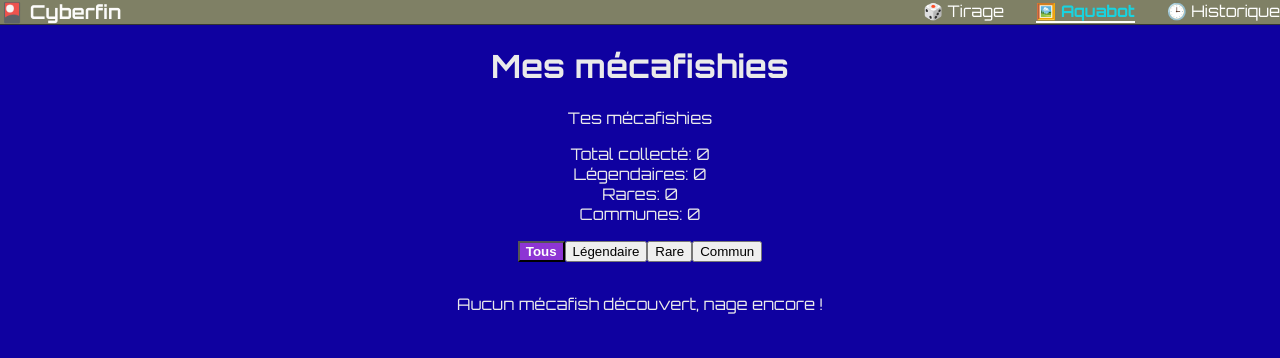
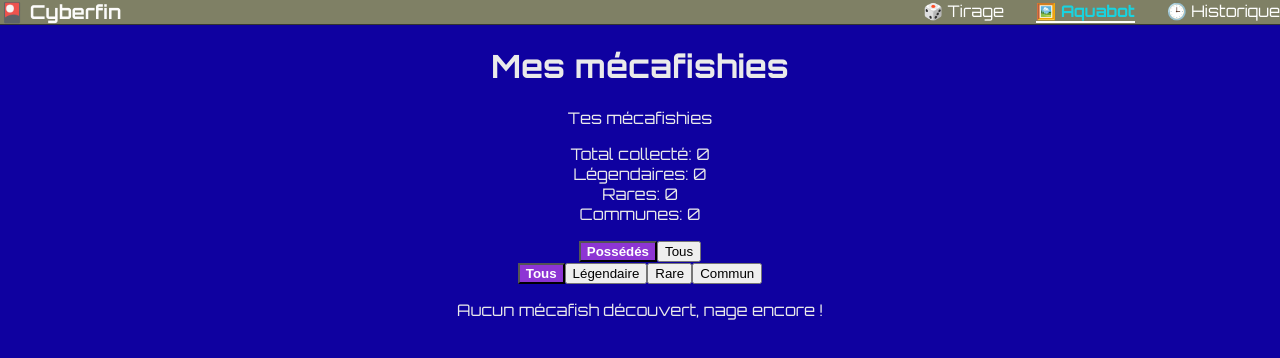
Before and after one commit to Evoli01/Cyberfin, a React (Vite) app: page /aquabot in a window 1280 px wide. Shown: the top 358 px of the page. Built offline with nearby package versions, Linux system fonts and the light colour scheme.

Commit message:
feat : Ajouter bouton possedé et enlever liste actuelle dans acceuil

```diff
--- a/src/pages/Accueil.jsx
+++ b/src/pages/Accueil.jsx
@@ -40,12 +40,6 @@ function Accueil() {
             <h1>Cyberfin</h1>
             <p>Auras-tu une bonne nageoire aujourd'hui?</p>
 
-            <div className="grille-cartes">
-                {PERSONNAGES.map((personnage) => (
-                    <CartePersonnage key={personnage.id} personnage={personnage} />
-                ))}
-            </div>
-
             <div>
                 <BoutonTirage onTirer={lancerTirage} />
 
--- a/src/pages/Aquabot.css
+++ b/src/pages/Aquabot.css
@@ -2,7 +2,7 @@
   margin-bottom: 1rem;
 }
 
-.filtre {
+.filtre__rarete {
   margin-bottom: 1rem;
 }
 
--- a/src/pages/Aquabot.jsx
+++ b/src/pages/Aquabot.jsx
@@ -2,13 +2,15 @@ import { useState } from "react";
 import { useGacha } from "../context/GachaContext";
 import CartePersonnage from "../components/CartePersonnage";
 import "./Aquabot.css";
+import { PERSONNAGES } from "../data/personnages";
 
 const RARETE_OPTIONS = ["Tous", "Légendaire", "Rare", "Commun"];
+
 
 function Aquabot () {
     const { inventaire, stats } = useGacha();
     const [filtre, setFiltre] = useState("Tous");
-
+    const [possedes, setPossedes] = useState(true); //true = que les possédés, false = tous les personnages
 
     //Dédoublonner l'inventaire pour n'avoir que les personnages uniques
     const carteUniques = inventaire.filter(
@@ -18,6 +20,10 @@ function Aquabot () {
     const cartesFiltrees = filtre === "Tous"
     ? carteUniques
     : carteUniques.filter(p => p.rarete === filtre);
+
+    const personnagesFiltrees = filtre === "Tous"
+    ? PERSONNAGES
+    : PERSONNAGES.filter(p => p.rarete === filtre);
 
     return (
         <div className="page">
@@ -33,7 +39,14 @@ function Aquabot () {
             </div>
 
             {/*filtres*/}
-            <div className="filtres">
+            <div className = "filtres__possession">
+                <button
+                 onClick={() => setPossedes(true)} className={possedes ? "filtre--actif" : "filtre"}> Possédés </button>
+                <button
+                 onClick={() => setPossedes(false)} className={!possedes ? "filtre--actif" : "filtre"}> Tous </button>
+            </div>
+
+            <div className="filtres__rarete">
                 {RARETE_OPTIONS.map(option => (
                     <button
                         key={option}
@@ -46,7 +59,8 @@ function Aquabot () {
             </div>
 
             {/*grille des cartes*/}
-            {cartesFiltrees.length === 0 ? (
+            {possedes ?
+                    cartesFiltrees.length === 0 ? (
                         <p className="vide"> Aucun mécafish découvert, nage encore ! </p>
                     ) : (
                         <div className="grille-cartes">
@@ -54,7 +68,18 @@ function Aquabot () {
                                 <CartePersonnage key={p.id} personnage={p} tailleMini={true} />
                             ))}
                         </div>
-            )}
+                    )
+                :
+                    personnagesFiltrees.length === 0 ? (
+                        <p className="vide"> Aucun mécafish découvert, nage encore ! </p>
+                    ) : (
+                        <div className="grille-cartes">
+                            {personnagesFiltrees.map(p => (
+                                <CartePersonnage key={p.id} personnage={p} tailleMini={true} />
+                            ))}
+                        </div>
+                    )
+            }
         </div>
     );
 }
```
Also changed, not shown: 1 other file (tests, documents, lock files or other folders). Lines whose indentation alone changed are shown as unchanged.
